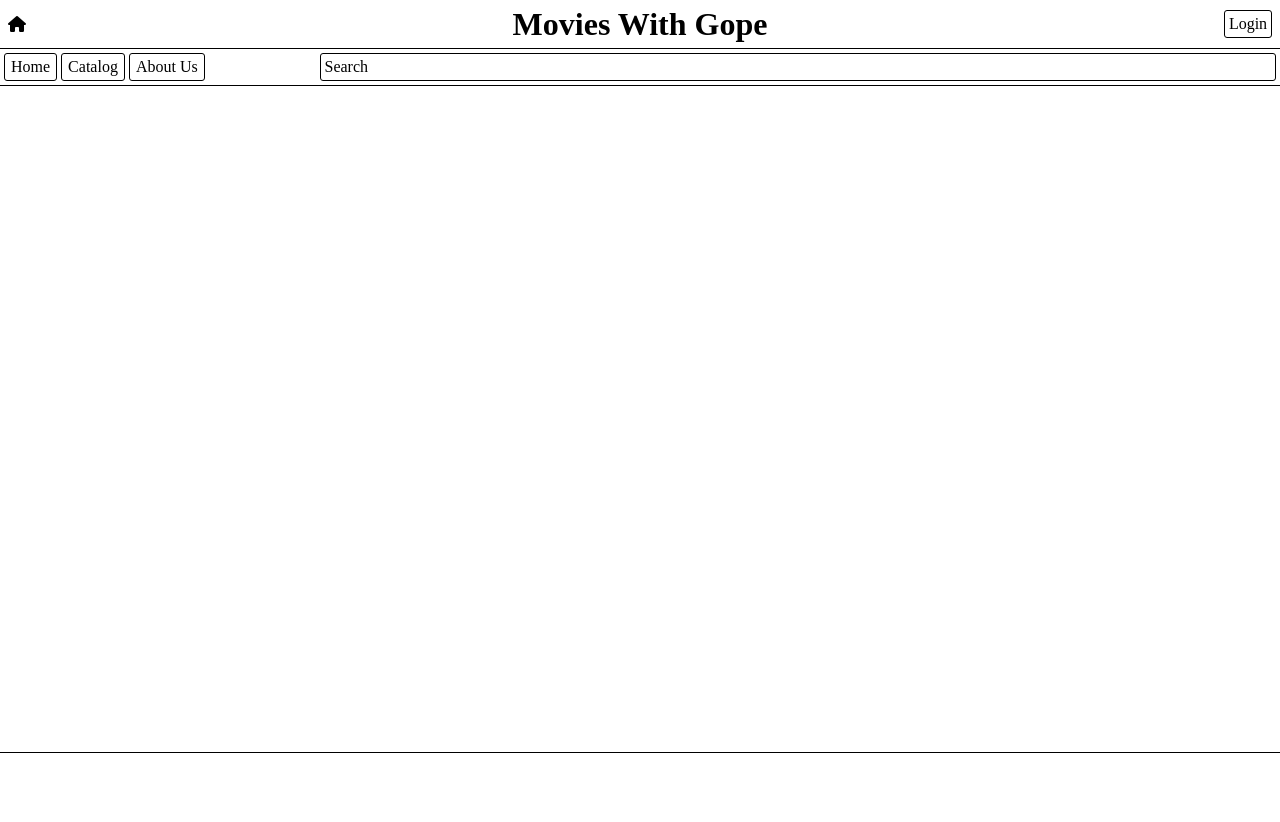
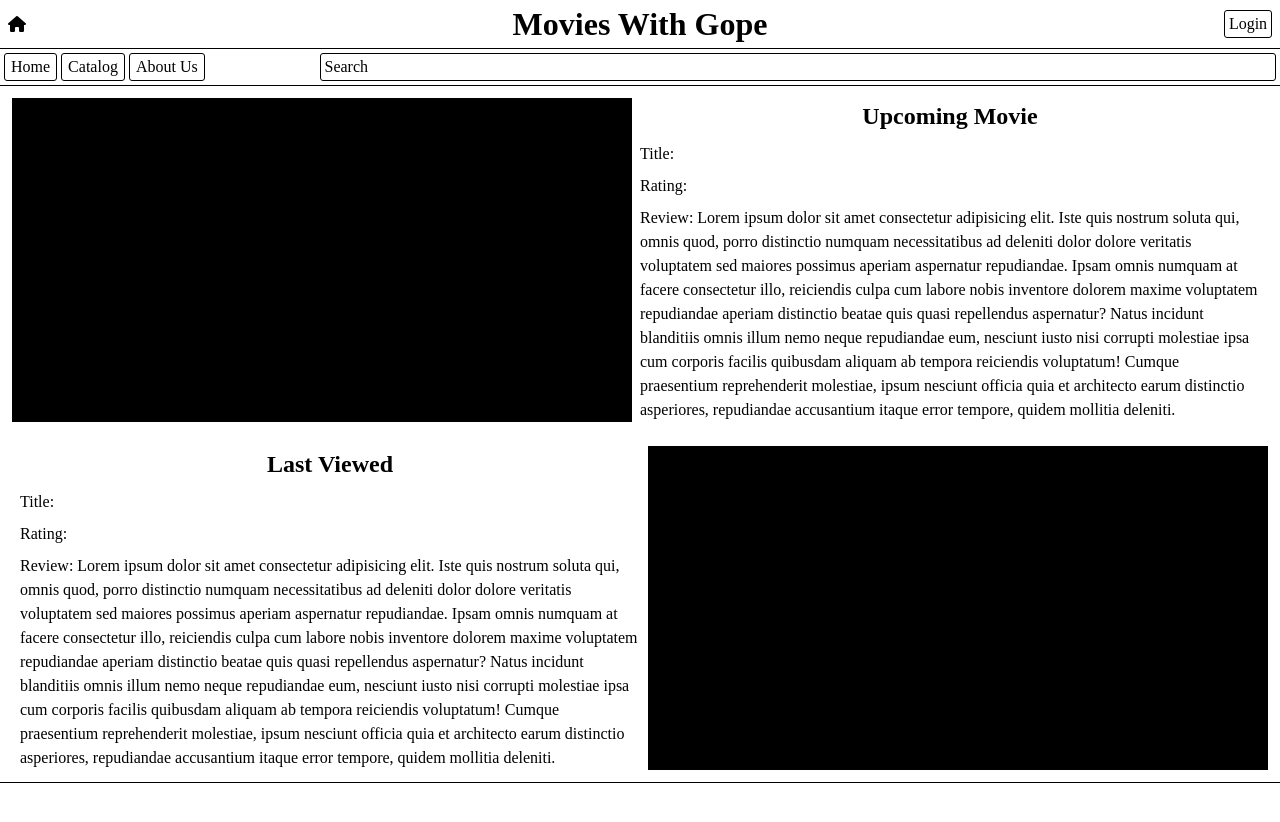
Before and after one commit to KonstantinMarinov/movies-with-gope, an Angular app: page / in a window 1280 px wide. Shown: the top 822 px of the page. Before the commit the page ends 800 px from the top, so only its background shows below. Built offline with nearby package versions, Linux system fonts and the light colour scheme.

Commit message:
Added movie hero page

```diff
--- a/src/app/app.component.css
+++ b/src/app/app.component.css
@@ -6,4 +6,6 @@
 
 .content-wrapper {
   flex: 15;
+  display: flex;
+  flex-direction: column;
 }
--- a/src/app/app.component.html
+++ b/src/app/app.component.html
@@ -1,6 +1,15 @@
 <div class="app-wrapper">
   <mwg-header></mwg-header>
   <mwg-navigation></mwg-navigation>
-  <div class="content-wrapper"></div>
+  <div class="content-wrapper">
+    <mwg-movie-hero
+      [contentDirection]="'row'"
+      [title]="'Upcoming Movie'"
+    ></mwg-movie-hero>
+    <mwg-movie-hero
+      [contentDirection]="'row-reverse'"
+      [title]="'Last Viewed'"
+    ></mwg-movie-hero>
+  </div>
   <mwg-footer></mwg-footer>
 </div>
--- a/src/app/app.module.ts
+++ b/src/app/app.module.ts
@@ -6,10 +6,11 @@ import { AppComponent } from './app.component';
 import { HeaderComponent } from './components/header/header.component';
 import { FooterComponent } from "./components/footer/footer.component";
 import { NavigationComponent } from './components/navigation/navigation.component';
+import { MovieHeroComponent } from "./features/movies/components/movie-hero/movie-hero.component";
 
 @NgModule({
   declarations: [AppComponent],
-  imports: [BrowserModule, AppRoutingModule, HeaderComponent, FooterComponent, NavigationComponent],
+  imports: [BrowserModule, AppRoutingModule, HeaderComponent, FooterComponent, NavigationComponent, MovieHeroComponent],
   providers: [],
   bootstrap: [AppComponent],
 })
--- /dev/null
+++ b/src/app/features/movies/components/movie-hero/movie-hero.component.css
@@ -0,0 +1,34 @@
+:host {
+  flex: 1;
+}
+
+.movie-hero-wrapper {
+  height: 100%;
+  display: flex;
+  padding: 12px;
+}
+
+.image-wrapper {
+  flex: 1;
+  background: black;
+}
+
+.movie-hero-title {
+  text-align: center;
+}
+
+.content-wrapper {
+  flex: 1;
+  display: flex;
+  flex-direction: column;
+  gap: 8px;
+  padding: 0 8px;
+}
+
+.row {
+  flex-direction: row;
+}
+
+.row-reverse {
+  flex-direction: row-reverse;
+}
--- /dev/null
+++ b/src/app/features/movies/components/movie-hero/movie-hero.component.html
@@ -0,0 +1,25 @@
+<div class="movie-hero-wrapper" [ngClass]="contentDirection">
+  <div class="image-wrapper"></div>
+  <div class="content-wrapper">
+    <h2 class="movie-hero-title">{{ title }}</h2>
+    <section>Title:</section>
+    <section>Rating:</section>
+    <section>
+      Review:
+      <span
+        >Lorem ipsum dolor sit amet consectetur adipisicing elit. Iste quis
+        nostrum soluta qui, omnis quod, porro distinctio numquam necessitatibus
+        ad deleniti dolor dolore veritatis voluptatem sed maiores possimus
+        aperiam aspernatur repudiandae. Ipsam omnis numquam at facere
+        consectetur illo, reiciendis culpa cum labore nobis inventore dolorem
+        maxime voluptatem repudiandae aperiam distinctio beatae quis quasi
+        repellendus aspernatur? Natus incidunt blanditiis omnis illum nemo neque
+        repudiandae eum, nesciunt iusto nisi corrupti molestiae ipsa cum
+        corporis facilis quibusdam aliquam ab tempora reiciendis voluptatum!
+        Cumque praesentium reprehenderit molestiae, ipsum nesciunt officia quia
+        et architecto earum distinctio asperiores, repudiandae accusantium
+        itaque error tempore, quidem mollitia deleniti.
+      </span>
+    </section>
+  </div>
+</div>
```
Also changed, not shown: src/app/features/movies/components/movie-hero/movie-hero.component.ts (added, +14 -0 lines).
